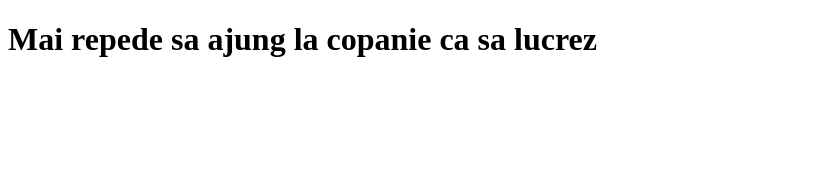
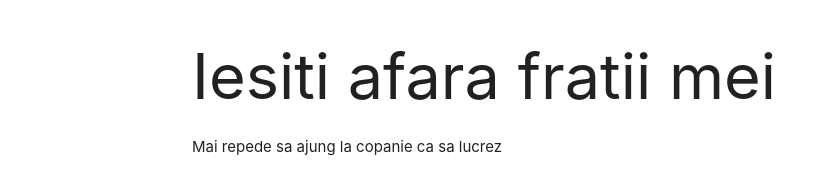
Before and after one commit to Ceclap/projectTwo, a plain HTML site: page index.html in a window 1280 px wide. Shown: the whole page, without its empty margins (0-827 px from the left). Drawn offline with nearby package versions, Linux system fonts and the light colour scheme.

Commit message:
Am adaugat framework Materializecss

```diff
--- a/index.html
+++ b/index.html
@@ -3,10 +3,14 @@
 <head>
     <meta charset="UTF-8">
     <title>GIT</title>
+    <link rel="stylesheet" href="https://cdnjs.cloudflare.com/ajax/libs/materialize/1.0.0/css/materialize.min.css">
+
 </head>
 <body>
-<div>
-    <h1>Mai repede sa ajung la copanie ca sa lucrez</h1>
+<div class="container">
+    <h1>Iesiti afara fratii mei</h1>
+    <p>Mai repede sa ajung la copanie ca sa lucrez</p>
 </div>
+<script src="https://cdnjs.cloudflare.com/ajax/libs/materialize/1.0.0/js/materialize.min.js"></script>
 </body>
 </html>
```
